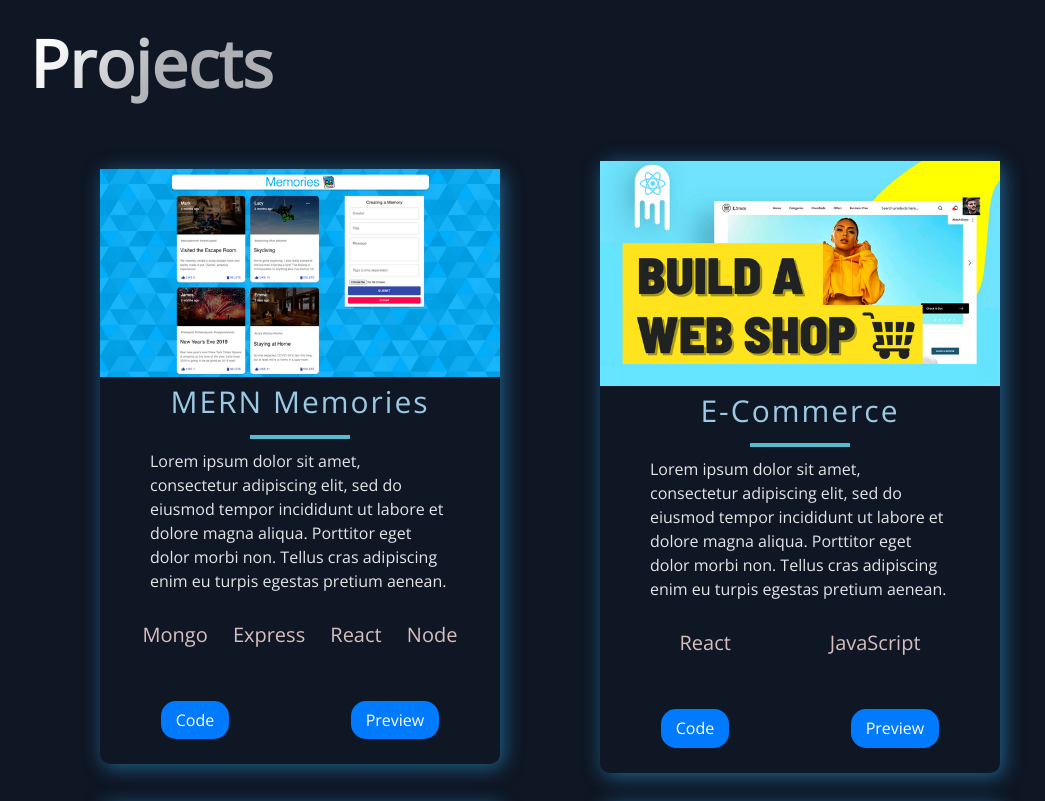
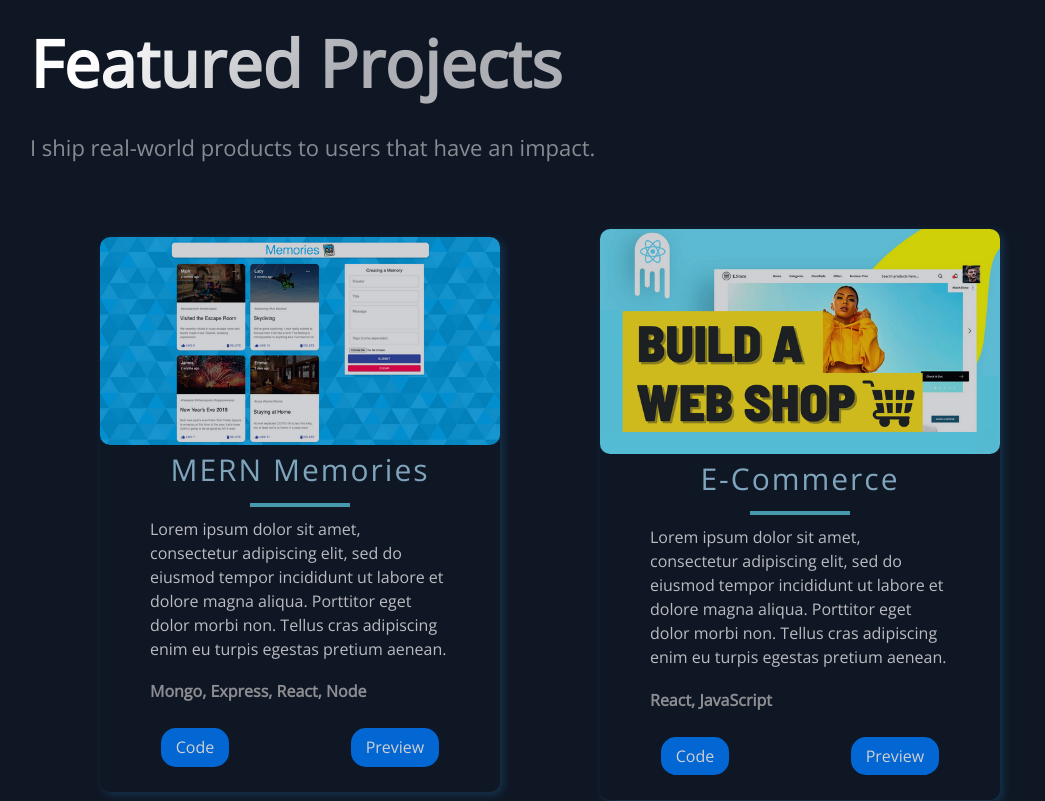
Before and after one commit to weirongw23/weirongw, a Next.js app: page / in a window 1280 px wide. Shown: the part 740-1541 px from the top of the page, without its empty margins (90-1135 px from the left). Built offline with nearby package versions, Linux system fonts and the light colour scheme.

Commit message:
I honestly don't know how I made 3 edits and there are 224 changes?

```diff
--- a/src/components/Projects/Projects.js
+++ b/src/components/Projects/Projects.js
@@ -3,6 +3,7 @@ import React from "react";
 import {
 	BlogCard,
 	CardInfo,
+	CardInfoLang,
 	ExternalLinks,
 	GridContainer,
 	HeaderThree,
@@ -16,6 +17,7 @@ import {
 import {
 	Section,
 	SectionDivider,
+	SectionText,
 	SectionTitle,
 } from "../../styles/GlobalComponents";
 import { projects } from "../../constants/constants";
@@ -29,10 +31,22 @@ import { projects } from "../../constants/constants";
 const Projects = () => (
 	<Section id="projects">
 		<SectionDivider />
-		<SectionTitle main>Projects</SectionTitle>
+		<SectionTitle main>Featured Projects</SectionTitle>
+		<SectionText>
+			I ship real-world products to users that have an impact.
+		</SectionText>
 		<GridContainer>
 			{projects.map(
-				({ id, image, title, description, tags, source, visit }) => (
+				({
+					id,
+					image,
+					title,
+					description,
+					tags,
+					source,
+					visit,
+					languages,
+				}) => (
 					<BlogCard key={id}>
 						<Img src={image} />
 						<TitleContent>
@@ -40,13 +54,15 @@ const Projects = () => (
 							<Hr />
 						</TitleContent>
 						<CardInfo>{description}</CardInfo>
-						<div>
+						<br />
+						<CardInfoLang>{languages}</CardInfoLang>
+						{/* <div>
 							<TagList>
 								{tags.map((tag, i) => (
 									<Tag key={i}>{tag}</Tag>
 								))}
 							</TagList>
-						</div>
+						</div> */}
 						<UtilityList>
 							<ExternalLinks href={visit}>Code</ExternalLinks>
 							<ExternalLinks href={source}>Preview</ExternalLinks>
--- a/src/components/Projects/ProjectsStyles.js
+++ b/src/components/Projects/ProjectsStyles.js
@@ -3,6 +3,7 @@ import styled from "styled-components";
 export const Img = styled.img`
 	width: 100%;
 	height: 100%;
+	border-radius: 10px;
 	object-fit: cover;
 	overflow: hidden;
 `;
@@ -23,13 +24,16 @@ export const GridContainer = styled.section`
 `;
 export const BlogCard = styled.div`
 	border-radius: 10px;
-	box-shadow: 3px 3px 20px rgba(47, 181, 252, 0.5);
+	box-shadow: 3px 3px 10px rgba(47, 181, 252, 0.25);
 	text-align: center;
 	width: 400px;
 	transition: all 0.2s ease-in-out;
+	opacity: 0.8;
 	&:hover {
 		transform: scale(1.05);
 		cursor: pointer;
+		box-shadow: 3px 3px 20px rgba(47, 181, 252, 1);
+		opacity: 1;
 	}
 	@media ${(props) => props.theme.breakpoints.sm} {
 		width: 100%;
@@ -79,6 +83,20 @@ export const CardInfo = styled.p`
 	}
 `;
 
+export const CardInfoLang = styled.p`
+	width: 100%;
+	padding: 0 50px;
+	color: #e4e6e7;
+	font-style: 2rem;
+	line-height: 24px;
+	text-align: left;
+	font-weight: bold;
+	color: #acacad;
+	@media ${(props) => props.theme.breakpoints.sm} {
+		padding: 0.5rem;
+	}
+`;
+
 export const UtilityList = styled.ul`
 	list-style-type: none;
 	padding: 0;
@@ -107,5 +125,6 @@ export const TagList = styled.ul`
 `;
 export const Tag = styled.li`
 	color: #d8bfbf;
+	font-weight: bold;
 	font-size: 2rem;
 `;
--- a/src/components/Technologies/TechnologiesStyles.js
+++ b/src/components/Technologies/TechnologiesStyles.js
@@ -1,8 +1,12 @@
-import styled from 'styled-components'
+import styled from "styled-components";
 
 export const ImageContainer = styled.div`
 	text-align: center;
-  background-image: radial-gradient(50% 50% at 50% 50%, rgba(79, 108, 176, 0.25) 53.8%, rgba(79, 108, 176, 0) 100%);
+	background-image: radial-gradient(
+		50% 50% at 50% 50%,
+		rgba(79, 108, 176, 0.25) 53.8%,
+		rgba(79, 108, 176, 0) 100%
+	);
 	width: 100%;
 	padding: 60px;
 	margin-top: 48px;
@@ -11,21 +15,21 @@ export const ImageContainer = styled.div`
 	align-items: center;
 	justify-content: center;
 
-  @media ${props => props.theme.breakpoints.lg} {
+	@media ${(props) => props.theme.breakpoints.lg} {
 		background-image: none;
 		padding: 0;
 		margin-top: 40px;
 	}
-  @media ${props => props.theme.breakpoints.md} {
+	@media ${(props) => props.theme.breakpoints.md} {
 		background-image: none;
 		padding: 0;
 		margin-top: 16px;
 	}
-`
+`;
 
 export const MainImage = styled.img`
 	width: 100%;
-`
+`;
 
 export const List = styled.ul`
 	list-style-type: none;
@@ -34,84 +38,84 @@ export const List = styled.ul`
 	gap: 40px;
 	margin: 3rem 0;
 
-  @media ${props => props.theme.breakpoints.lg}{
-    margin: 64px 0;
+	@media ${(props) => props.theme.breakpoints.lg} {
+		margin: 16px 0;
 	}
 
-  @media ${props => props.theme.breakpoints.md}{
-    margin: 64px 0;
-    gap: 24px
+	@media ${(props) => props.theme.breakpoints.md} {
+		margin: 16px 0;
+		gap: 24px;
 	}
 
-  @media ${props => props.theme.breakpoints.sm}{
+	@media ${(props) => props.theme.breakpoints.sm} {
 		display: flex;
 		flex-direction: column;
-    margin: 32px 0;
+		margin: 16px 0;
 	}
-`
+`;
 
 export const ListContainer = styled.div`
 	display: flex;
 	flex-direction: column;
 
-  @media ${props => props.theme.breakpoints.sm}{
+	@media ${(props) => props.theme.breakpoints.sm} {
 		display: flex;
 		margin-left: 18px;
 	}
-`
+`;
 
 export const ListTitle = styled.h4`
 	font-weight: 700;
 	font-size: 28px;
 	line-height: 32px;
 	letter-spacing: 0.02em;
-  color: #FFFFFF;
+	color: #ffffff;
 	margin-bottom: 8px;
 
-@media ${props => props.theme.breakpoints.md}{
+	@media ${(props) => props.theme.breakpoints.md} {
 		font-size: 24px;
 		line-height: 28px;
 	}
 
-@media ${props => props.theme.breakpoints.sm}{
+	@media ${(props) => props.theme.breakpoints.sm} {
 		font-size: 20px;
 		line-height: 28px;
 		letter-spacing: 0.02em;
 		margin-bottom: 4px;
 	}
-`
+`;
 
 export const ListParagraph = styled.p`
 	font-size: 18px;
 	line-height: 30px;
 	color: rgba(255, 255, 255, 0.75);
 
-  @media ${props => props.theme.breakpoints.md}{
+	@media ${(props) => props.theme.breakpoints.md} {
 		font-size: 16px;
 		line-height: 28px;
 	}
 
-  @media ${props => props.theme.breakpoints.sm}{
+	@media ${(props) => props.theme.breakpoints.sm} {
 		font-size: 14px;
 		line-height: 22px;
 	}
-`
+`;
 
 export const ListItem = styled.li`
 	max-width: 320px;
 	display: flex;
 	flex-direction: column;
 
-@media ${props => props.theme.breakpoints.md}{
+	@media ${(props) => props.theme.breakpoints.md} {
 		max-width: 203px;
 	}
 
-@media ${props => props.theme.breakpoints.sm}{
+	@media ${(props) => props.theme.breakpoints.sm} {
 		margin-bottom: 14px;
 		max-width: 320px;
 		flex-direction: row;
 	}
-`
+`;
 
 export const ListIcon = styled.img`
 	display: block;
@@ -119,15 +123,15 @@ export const ListIcon = styled.img`
 	height: 48px;
 	margin-bottom: 10px;
 
-  @media ${props => props.theme.breakpoints.md}{
+	@media ${(props) => props.theme.breakpoints.md} {
 		width: 40px;
 		height: 40px;
 		margin-bottom: 8px;
 	}
 
-  @media ${props => props.theme.breakpoints.sm}{
+	@media ${(props) => props.theme.breakpoints.sm} {
 		width: 32px;
 		height: 32px;
 		margin-bottom: 0px;
 	}
-`
+`;
--- a/src/constants/constants.js
+++ b/src/constants/constants.js
@@ -2,7 +2,8 @@ export const projects = [
 	{
 		title: "MERN Memories",
 		description:
-			"Lorem ipsum dolor sit amet, consectetur adipiscing elit, sed do eiusmod tempor incididunt ut labore et dolore magna aliqua. Porttitor eget dolor morbi non. Tellus cras adipiscing enim eu turpis egestas pretium aenean. ",
+			"Lorem ipsum dolor sit amet, consectetur adipiscing elit, sed do eiusmod tempor incididunt ut labore et dolore magna aliqua. Porttitor eget dolor morbi non. Tellus cras adipiscing enim eu turpis egestas pretium aenean.",
+		languages: "Mongo, Express, React, Node",
 		image: "/images/1.png",
 		tags: ["Mongo", "Express", "React", "Node"],
 		source: "https://google.com",
@@ -13,6 +14,7 @@ export const projects = [
 		title: "E-Commerce",
 		description:
 			"Lorem ipsum dolor sit amet, consectetur adipiscing elit, sed do eiusmod tempor incididunt ut labore et dolore magna aliqua. Porttitor eget dolor morbi non. Tellus cras adipiscing enim eu turpis egestas pretium aenean. ",
+		languages: "React, JavaScript",
 		image: "/images/2.png",
 		tags: ["React", "JavaScript"],
 		source: "https://google.com",
@@ -23,6 +25,7 @@ export const projects = [
 		title: "WebRTC App",
 		description:
 			"Lorem ipsum dolor sit amet, consectetur adipiscing elit, sed do eiusmod tempor incididunt ut labore et dolore magna aliqua. Porttitor eget dolor morbi non. Tellus cras adipiscing enim eu turpis egestas pretium aenean. ",
+		languages: "React, WebRTC",
 		image: "/images/3.jpg",
 		tags: ["React", "WebRTC"],
 		source: "https://google.com",
@@ -33,6 +36,7 @@ export const projects = [
 		title: "Unichat",
 		description:
 			"Lorem ipsum dolor sit amet, consectetur adipiscing elit, sed do eiusmod tempor incididunt ut labore et dolore magna aliqua. Porttitor eget dolor morbi non. Tellus cras adipiscing enim eu turpis egestas pretium aenean. ",
+		languages: "React, ChatEngine, Firebase",
 		image: "/images/4.jpg",
 		tags: ["React", "ChatEngine", "Firebase"],
 		source: "https://google.com",
```
Lines whose indentation alone changed are shown as unchanged.
